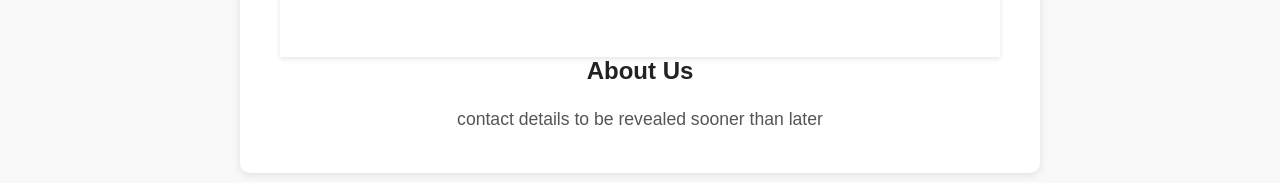
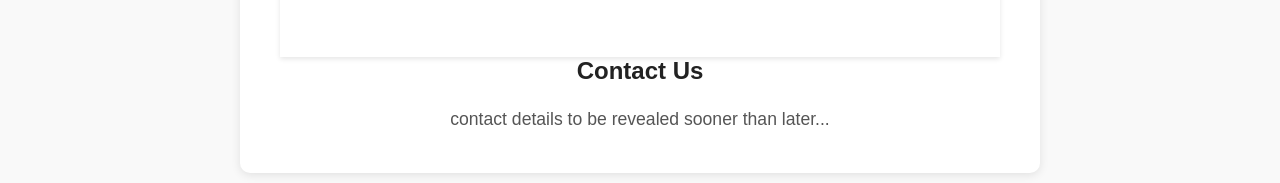
Before and after one commit to fayazkirk99/my-website, a plain HTML site: page contact.html in a window 1280 px wide. Shown: the part 304-487 px from the top of the page. Drawn offline with Linux system fonts and the light colour scheme.

Commit message:
Update contact.html

```diff
--- a/contact.html
+++ b/contact.html
@@ -20,10 +20,10 @@
     <h1>Mabelo Archive</h1>
     <p>Vintage & streetwear Collection</p>
   </header>
-<h1>About Us</h1>
+<h1>Contact Us</h1>
 
 <p>
-  contact details to be revealed sooner than later
+  contact details to be revealed sooner than later...
 </p>
 
 </section>
```
